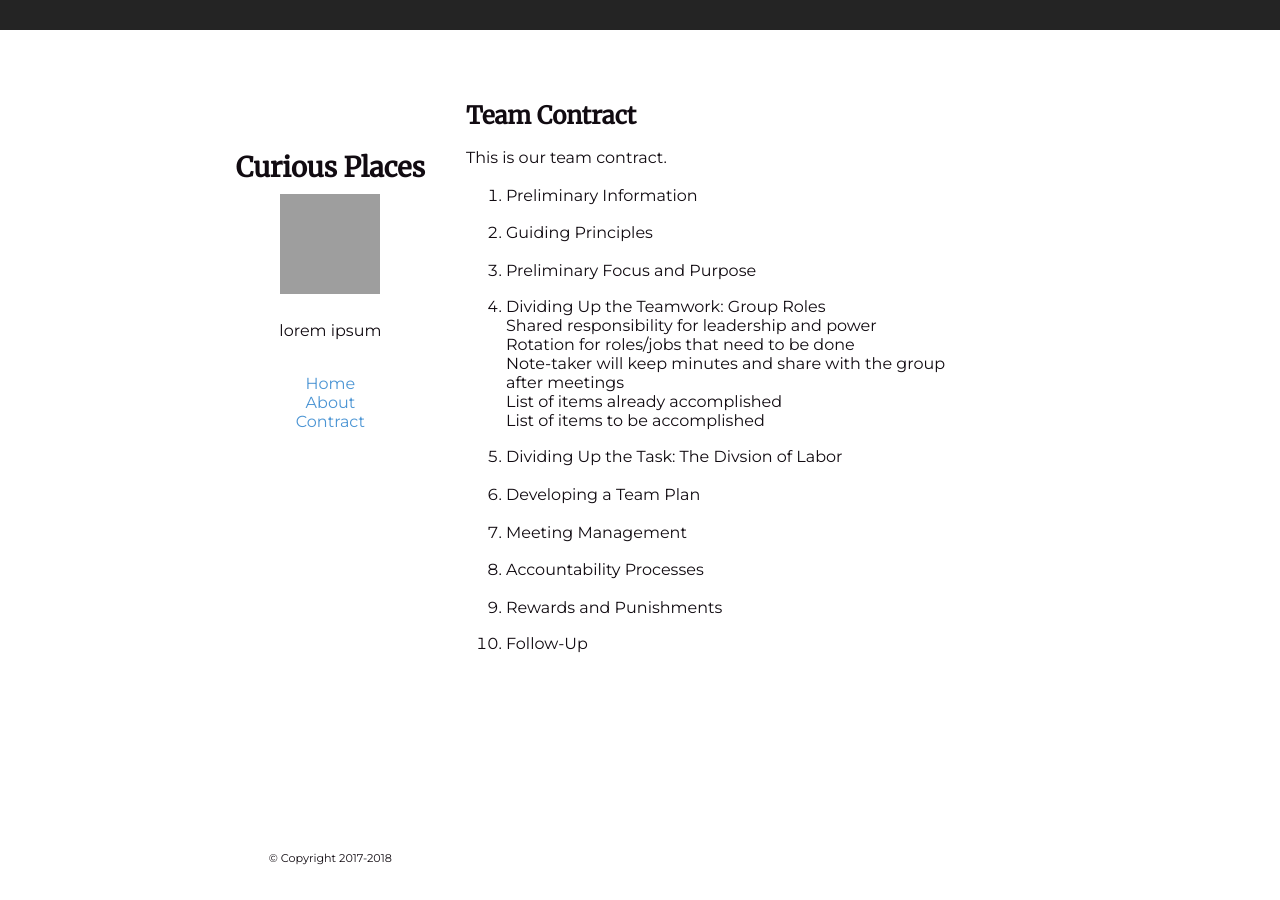
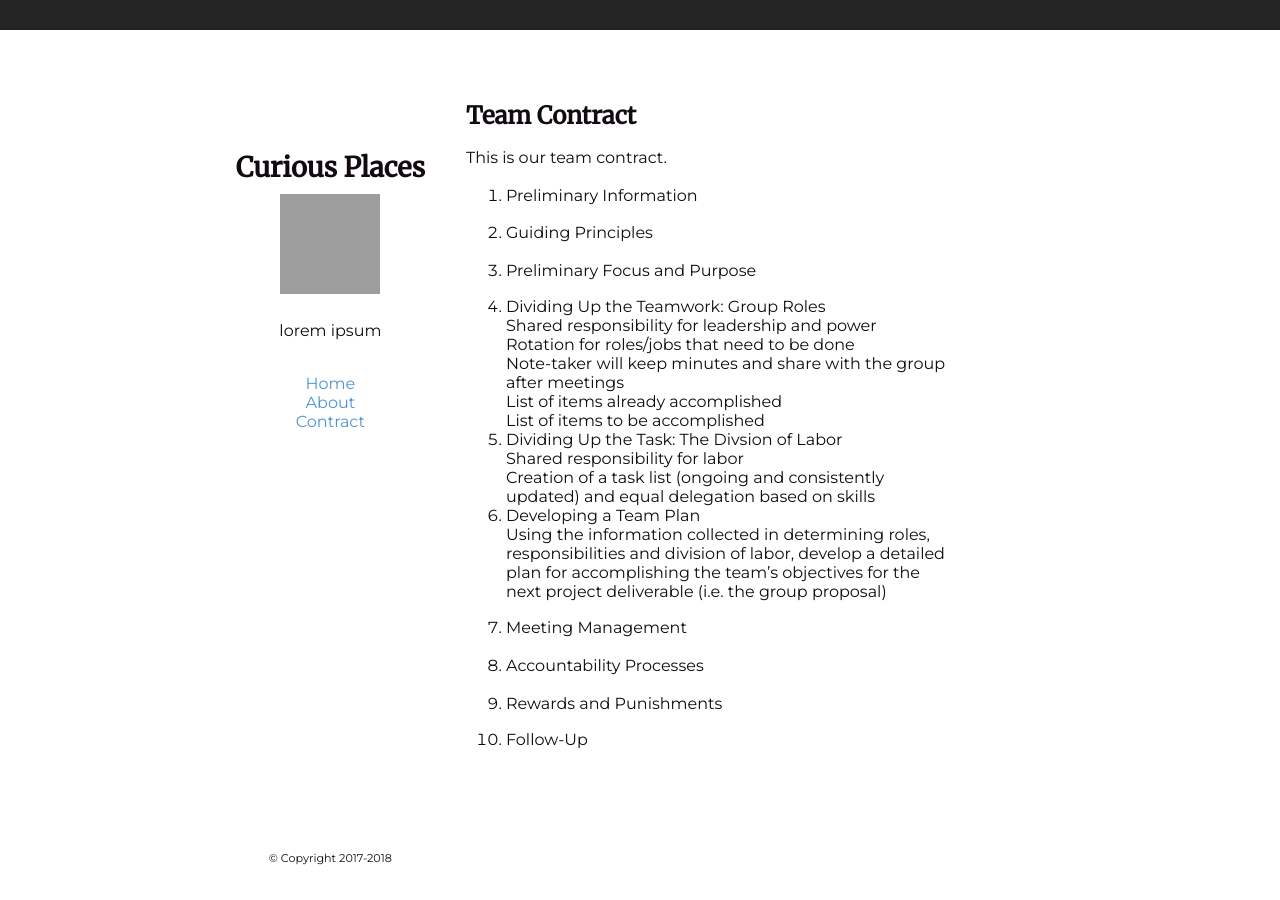
Before and after one commit to lester-lee/curious-places, a Jekyll site: the page built from contract.md, in a window 1280 px wide. Built offline with Jekyll 4.4.1, drawn with Linux system fonts in a browser that asks for light colours; grey boxes are pictures that could not be loaded.

Commit message:
Update contract.md

```diff
--- a/contract.md
+++ b/contract.md
@@ -12,14 +12,20 @@ This is our team contract.
 3. Preliminary Focus and Purpose
 
 4. Dividing Up the Teamwork: Group Roles
-  * Shared responsibility for leadership and power
-  * Rotation for roles/jobs that need to be done
-  * Note-taker will keep minutes and share with the group after meetings
-    * List of items already accomplished
-    * List of items to be accomplished
+  - Shared responsibility for leadership and power
+  - Rotation for roles/jobs that need to be done
+  - Note-taker will keep minutes and share with the group after meetings
+    - List of items already accomplished
+    - List of items to be accomplished
+
+
 5. Dividing Up the Task: The Divsion of Labor
+ * Shared responsibility for labor
+ * Creation of a task list (ongoing and consistently updated) and equal delegation based on skills
+
 
 6. Developing a Team Plan
+ * Using the information collected in determining roles, responsibilities and division of labor, develop a detailed plan for accomplishing the team's objectives for the next project deliverable (i.e. the group proposal)
 
 7. Meeting Management
 
```
